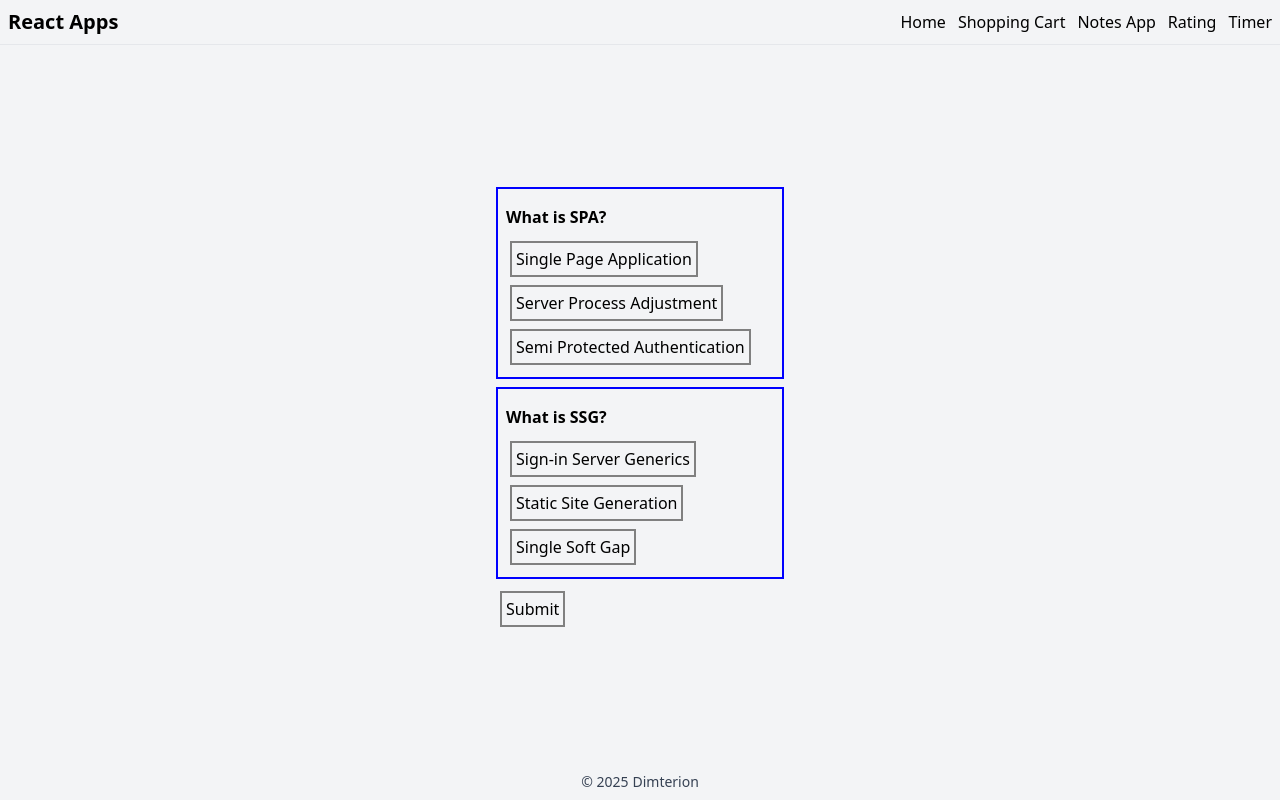
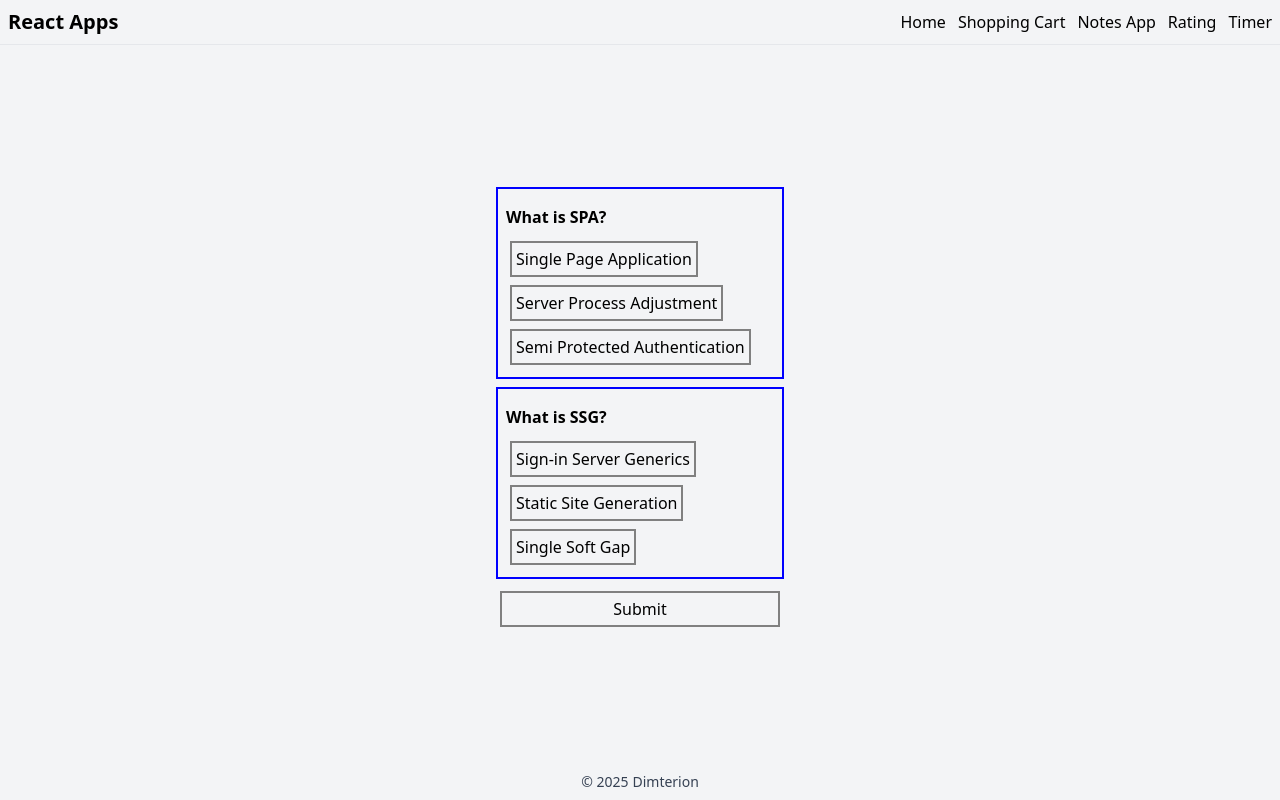
Before and after one commit to Dimterion/react-apps, a React (Vite) app: page /quiz in a window 1280 px wide. Built offline with nearby package versions, Linux system fonts and the light colour scheme; no server answers.

Commit message:
adjust quiz page styling

```diff
--- a/src/components/QuizCard/QuizCard.jsx
+++ b/src/components/QuizCard/QuizCard.jsx
@@ -24,7 +24,15 @@ const QuizCard = ({
         </button>
       ))}
       {showResult && selectedAnswer && (
-        <p>{selectedAnswer.correct ? "Correct" : "Not correct"}</p>
+        <p
+          className={
+            selectedAnswer.correct
+              ? "quizCardResult-green"
+              : "quizCardResult-red"
+          }
+        >
+          {selectedAnswer.correct ? "Correct" : "Not correct"}
+        </p>
       )}
     </article>
   );
--- a/src/components/QuizCard/quizCard.css
+++ b/src/components/QuizCard/quizCard.css
@@ -27,3 +27,11 @@
   font-style: italic;
   margin: 0.5rem 0;
 }
+
+.quizCardResult-green {
+  color: green;
+}
+
+.quizCardResult-red {
+  color: red;
+}
--- a/src/pages/quiz/quiz.css
+++ b/src/pages/quiz/quiz.css
@@ -1,5 +1,12 @@
 .quizPage-container {
   margin: auto;
+}
+
+.quizPage-container section {
+  display: flex;
+  flex-flow: column nowrap;
+  gap: 1rem;
+  text-align: center;
 }
 
 .quizPage-container button {
--- a/src/pages/quiz/quiz.jsx
+++ b/src/pages/quiz/quiz.jsx
@@ -68,6 +68,7 @@ const QuizPage = () => {
           submitted={submitted}
         />
       ))}
+      <section>
         <button onClick={handleSubmit}>Submit</button>
         {submitted && (
           <>
@@ -78,6 +79,7 @@ const QuizPage = () => {
           </>
         )}
         {error && <p>Please answer all questions.</p>}
+      </section>
     </main>
   );
 };
```
Lines whose indentation alone changed are shown as unchanged.
